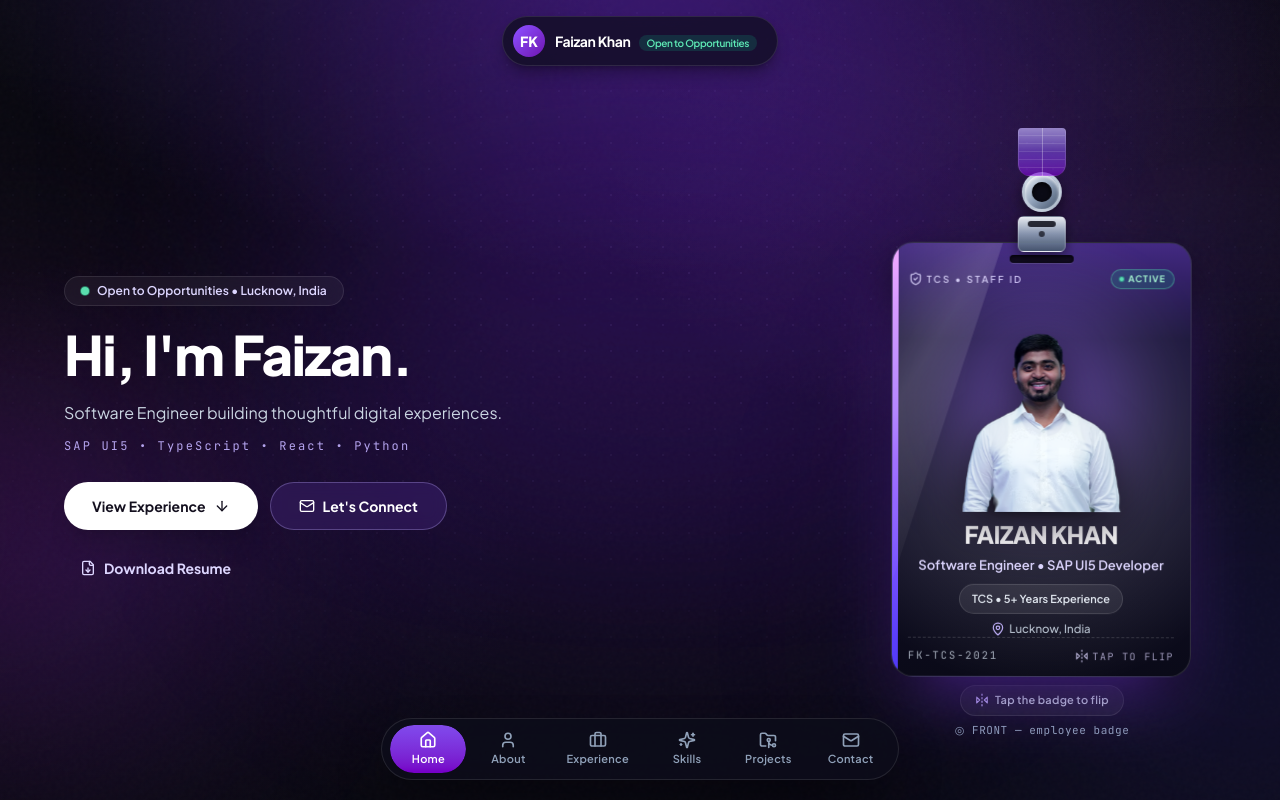
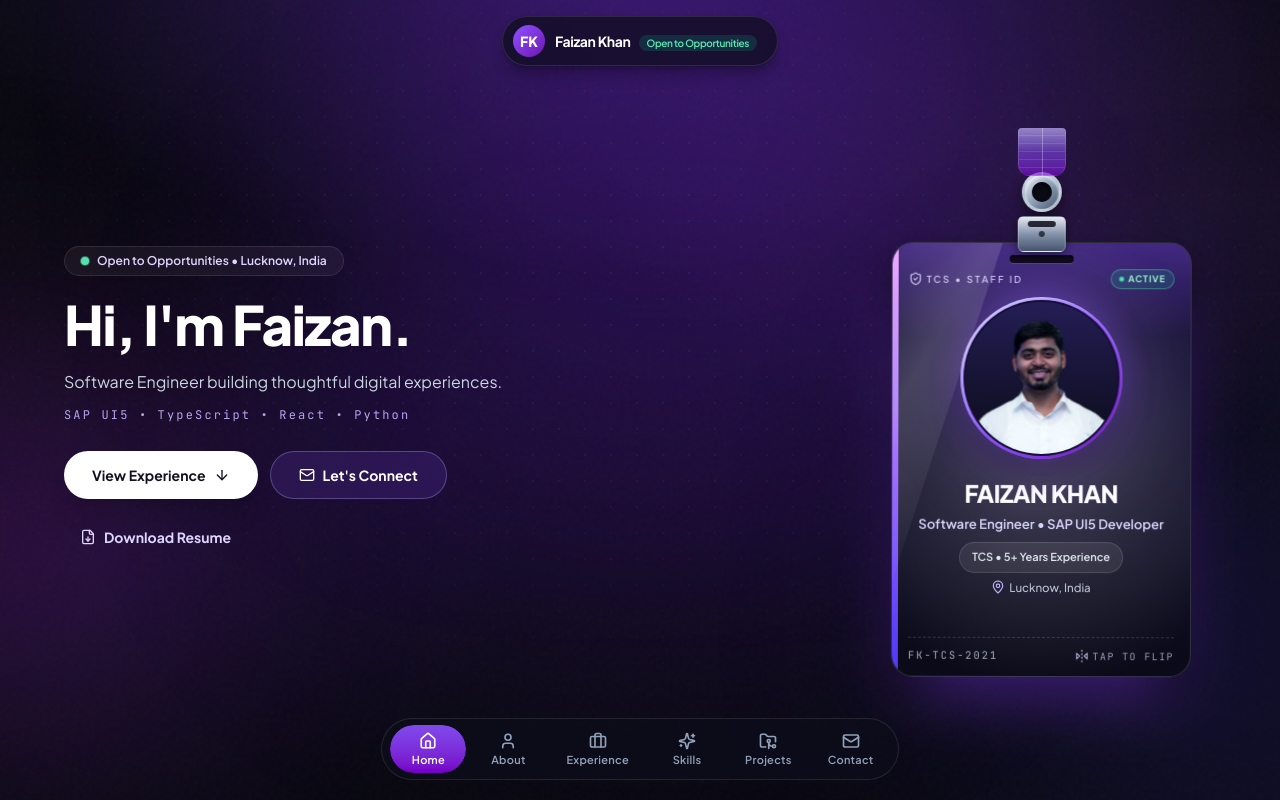
Before and after one commit to faizan-the-coder/job_portfolio, a React (Vite) app: page / in a window 1280 px wide. Shown: the top 800 px of the page. Built offline with nearby package versions, Linux system fonts and the light colour scheme.

Commit message:
fixed bugs

```diff
--- a/src/components/InteractiveIDCard.tsx
+++ b/src/components/InteractiveIDCard.tsx
@@ -6,7 +6,6 @@
   useTransform,
   useMotionTemplate,
   useReducedMotion,
-  AnimatePresence,
 } from "framer-motion";
 import { Briefcase, FlipHorizontal2, MapPin, ShieldCheck } from "lucide-react";
 import { PROFILE } from "../data/portfolio";
@@ -128,7 +127,7 @@
           <div className="w-full">
             <motion.div
               className="preserve-3d relative mt-0 aspect-[1/1.45] w-full cursor-pointer outline-none focus-visible:outline-2 focus-visible:outline-offset-4 focus-visible:outline-violet-300"
-              style={{ transformStyle: "preserve-3d" }}
+              style={{ transformStyle: "preserve-3d", WebkitTransformStyle: "preserve-3d" }}
               role="button"
               tabIndex={0}
               aria-pressed={flipped}
@@ -156,15 +155,21 @@
               <motion.div
                 animate={{ rotateY: flipped ? 180 : 0 }}
                 transition={{ duration: 0.9, ease: [0.22, 1, 0.36, 1] }}
+                style={{ transformStyle: "preserve-3d", WebkitTransformStyle: "preserve-3d" }}
                 className="preserve-3d relative h-full w-full"
               >
                 {/* ── FRONT ─────────────────────────── */}
                 <div
-                  className={`backface-hidden card-sheen ${CARD_FRAME} bg-gradient-to-b from-[#1b1440] via-[#120f2b] to-[#0a0a18]`}
+                  className={`backface-hidden flip-front card-sheen ${CARD_FRAME} bg-gradient-to-b from-[#1b1440] via-[#120f2b] to-[#0a0a18]`}
+                  style={{ WebkitBackfaceVisibility: "hidden", backfaceVisibility: "hidden" }}
                 >
-                  <div className="absolute inset-x-0 top-0 h-24 bg-gradient-to-b from-violet-500/35 to-transparent" aria-hidden />
-                  <div className="absolute inset-y-0 left-0 w-1.5 bg-gradient-to-b from-fuchsia-300 via-violet-500 to-indigo-600" aria-hidden />
-                  <motion.div className="absolute inset-0" style={reduce ? undefined : { background: glare }} aria-hidden />
+                  <div className="safari-layer absolute inset-x-0 top-0 h-24 bg-gradient-to-b from-violet-500/35 to-transparent" aria-hidden />
+                  <div className="safari-layer absolute inset-y-0 left-0 w-1.5 bg-gradient-to-b from-fuchsia-300 via-violet-500 to-indigo-600" aria-hidden />
+                  <motion.div
+                    className="safari-layer pointer-events-none absolute inset-0"
+                    style={reduce ? undefined : { background: glare }}
+                    aria-hidden
+                  />
 
                   <div className={CARD_BODY}>
                     <SlotHole />
@@ -178,20 +183,31 @@
                       </span>
                     </div>
 
-                    {/* transparent portrait — fluid height so it fills the
-                        card instead of leaving dead space */}
-                    <div className="relative mx-auto mt-1 min-h-[110px] w-full flex-1">
-                      <div className="absolute left-1/2 top-1/2 aspect-square h-[85%] -translate-x-1/2 -translate-y-1/2 rounded-full bg-violet-500/30 blur-2xl" aria-hidden />
-                      <div className="absolute bottom-0 left-1/2 h-3 w-28 -translate-x-1/2 rounded-[100%] bg-black/60 blur-[7px]" aria-hidden />
+                    {/* premium circular portrait — centered, contained, violet glow.
+                        Fixed-size circle (flex-none) so there is no stretchy
+                        flex-1 gap between photo and name. Outer card size is
+                        still owned by aspect-[1/1.45]. No `filter: drop-shadow`
+                        on the img: filters create a separate Safari compositing
+                        layer that ignores the parent's backface-visibility. */}
+                    <div className="relative mx-auto mt-2 flex w-full flex-none items-center justify-center">
+                      <div
+                        className="safari-layer absolute left-1/2 top-1/2 aspect-square h-[148px] -translate-x-1/2 -translate-y-1/2 rounded-full bg-violet-500/30 blur-2xl sm:h-[162px]"
+                        aria-hidden
+                      />
+                      <div className="safari-layer relative h-[148px] w-[148px] shrink-0 rounded-full bg-gradient-to-br from-violet-200 via-violet-500 to-purple-800 p-[3px] shadow-[0_0_28px_rgba(139,92,246,0.5),0_10px_24px_rgba(0,0,0,0.55),inset_0_1px_2px_rgba(255,255,255,0.4)] sm:h-[162px] sm:w-[162px]">
+                        <div className="relative h-full w-full overflow-hidden rounded-full border-2 border-[#151032] bg-gradient-to-b from-[#241d55] to-[#0b0b18]">
                           <img
                             src={PROFILE.photo}
                             alt={PROFILE.photoAlt}
-                        className="absolute inset-0 h-full w-full object-contain drop-shadow-[0_14px_20px_rgba(0,0,0,0.55)]"
+                            className="safari-layer h-full w-full scale-[1.18] rounded-full object-cover object-[50%_22%]"
                             loading="eager"
+                            draggable={false}
                           />
                         </div>
+                      </div>
+                    </div>
 
-                    <div className="mt-1 text-center">
+                    <div className="mt-4 text-center">
                       <h3 className="text-[24px] font-extrabold tracking-tight text-white">FAIZAN KHAN</h3>
                       <p className="mt-1 text-[13px] font-semibold text-violet-200">
                         {PROFILE.title} • {PROFILE.subtitle}
@@ -219,27 +235,42 @@
                 {/* ── BACK — same CARD_FRAME, pre-rotated 180°. ── */}
                 <div
                   className={`backface-hidden rotate-y-180 ${CARD_FRAME} bg-gradient-to-b from-[#171233] via-[#100d26] to-[#0a0a18]`}
+                  style={{ WebkitBackfaceVisibility: "hidden", backfaceVisibility: "hidden" }}
                 >
-                  <div className="absolute inset-x-0 top-0 h-20 bg-gradient-to-b from-fuchsia-500/25 to-transparent" aria-hidden />
-                  <div className="absolute inset-y-0 right-0 w-1.5 bg-gradient-to-b from-indigo-400 via-violet-500 to-fuchsia-400" aria-hidden />
-                  <motion.div className="absolute inset-0" style={reduce ? undefined : { background: glare }} aria-hidden />
+                  <div className="safari-layer absolute inset-x-0 top-0 h-20 bg-gradient-to-b from-fuchsia-500/25 to-transparent" aria-hidden />
+                  <div className="safari-layer absolute inset-y-0 right-0 w-1.5 bg-gradient-to-b from-indigo-400 via-violet-500 to-fuchsia-400" aria-hidden />
+                  <motion.div
+                    className="safari-layer pointer-events-none absolute inset-0"
+                    style={reduce ? undefined : { background: glare }}
+                    aria-hidden
+                  />
                   <div className={`${CARD_BODY} text-left`}>
                     <SlotHole />
 
-                    {/* identity header — glow echoes the front portrait */}
+                    {/* identity header — same premium ring language as the front
+                        portrait (gradient ring + violet glow + contained cover),
+                        sized for the header row so the card keeps its exact size */}
                     <div className="relative mt-2 flex items-center gap-2.5">
                       <div
-                        className="absolute top-1/2 left-8 h-16 w-28 -translate-y-1/2 rounded-full bg-violet-500/25 blur-xl"
+                        className="safari-layer absolute top-1/2 left-7 h-14 w-24 -translate-y-1/2 rounded-full bg-violet-500/25 blur-xl"
                         aria-hidden
                       />
-                      <span className="relative grid h-11 w-11 shrink-0 place-items-center overflow-hidden rounded-full border border-violet-300/40 bg-gradient-to-b from-violet-500/50 to-[#171233] shadow-lg shadow-violet-950/50">
+                      <span className="safari-layer relative grid h-12 w-12 shrink-0 place-items-center rounded-full bg-gradient-to-br from-violet-200 via-violet-500 to-purple-800 p-[2.5px] shadow-[0_0_18px_rgba(139,92,246,0.45),0_6px_16px_rgba(0,0,0,0.5)]">
+                        <span className="relative block h-full w-full overflow-hidden rounded-full border border-[#151032] bg-gradient-to-b from-[#241d55] to-[#0b0b18]">
+                          {/* Reverted to the original 48px zoomed framing for looks;
+                              clarity comes from eager loading + no GPU translateZ
+                              raster on this tiny image (scale property still zooms).
+                              Backface-visibility from the class still guards the flip. */}
                           <img
                             src={PROFILE.photo}
                             alt=""
                             aria-hidden
-                          className="h-full w-full object-cover object-top"
-                          loading="lazy"
+                            className="safari-layer block h-full w-full scale-[1.18] rounded-full object-cover object-[50%_22%]"
+                            style={{ transform: "none", WebkitTransform: "none" }}
+                            loading="eager"
+                            draggable={false}
                           />
+                        </span>
                       </span>
                       <span className="min-w-0">
                         <span className="block text-[8.5px] font-bold tracking-[0.3em] text-violet-300">
@@ -326,25 +357,6 @@
         </motion.div>
       </motion.div>
 
-      {/* flip hint — the badge itself flips on tap/click */}
-      <div className="mt-2 flex flex-col items-center gap-1.5" aria-live="polite">
-        <p className="inline-flex items-center gap-1.5 rounded-full border border-white/10 bg-white/5 px-3.5 py-1.5 text-[11px] font-semibold tracking-wide text-slate-300">
-          <FlipHorizontal2 className="h-3.5 w-3.5 text-violet-300" aria-hidden />
-          Tap the badge to flip
-        </p>
-        <AnimatePresence mode="wait">
-          <motion.p
-            key={flipped ? "back" : "front"}
-            initial={{ opacity: 0, y: 4 }}
-            animate={{ opacity: 1, y: 0 }}
-            exit={{ opacity: 0, y: -4 }}
-            className="min-h-[16px] font-mono text-[11px] tracking-wider text-slate-400"
-          >
-            {flipped ? "◉ BACK — about me" : "◎ FRONT — employee badge"}
-          </motion.p>
-        </AnimatePresence>
-      </div>
-
       {/* parallax dust behind card */}
       <motion.div
         className="pointer-events-none absolute left-1/2 top-40 -z-10 hidden h-[480px] w-[720px] -translate-x-1/2 rounded-full bg-violet-600/15 blur-[110px] md:block"
--- a/src/components/Navbar.tsx
+++ b/src/components/Navbar.tsx
@@ -53,12 +53,15 @@
         </a>
       </header>
 
-      {/* Floating bottom nav — pill on desktop, full-width bar on mobile */}
+      {/* Floating bottom nav — pill on desktop, full-width bar on mobile.
+          Flexible sizing so all 6 items stay inside at 320–414px:
+          zero gap + tighter padding/icons on the smallest screens,
+          tracking only where there is room, everything truncates. */}
       <nav
         aria-label="Primary"
-        className="fixed inset-x-0 bottom-0 z-40 flex justify-center px-3 pb-3 sm:pb-5"
+        className="fixed inset-x-0 bottom-0 z-40 flex min-w-0 justify-center px-2 pb-3 min-[380px]:px-3 sm:pb-5"
       >
-        <div className="relative flex w-full max-w-xl items-center justify-between gap-0.5 rounded-2xl border border-white/10 bg-[#0d0d1b]/80 p-1.5 shadow-2xl shadow-black/50 backdrop-blur-2xl sm:w-auto sm:gap-1 sm:rounded-full sm:px-2">
+        <div className="relative flex w-full min-w-0 max-w-xl flex-nowrap items-stretch justify-between gap-0 overflow-hidden rounded-2xl border border-white/10 bg-[#0d0d1b]/80 p-1 min-[360px]:gap-0.5 min-[360px]:p-1.5 sm:w-auto sm:gap-1 sm:rounded-full sm:px-2">
           {NAV_ITEMS.map((item) => {
             const Icon = iconFor(item.icon);
             const isActive = active === item.id;
@@ -68,7 +71,7 @@
                 onClick={() => go(item.id)}
                 aria-current={isActive ? "true" : undefined}
                 aria-label={`Go to ${item.label}`}
-                className={`relative flex min-h-[48px] min-w-0 flex-1 flex-col items-center justify-center gap-0.5 overflow-hidden rounded-xl px-1 py-1.5 text-[10px] font-semibold transition-colors sm:min-w-[76px] sm:flex-none sm:rounded-full sm:px-4 sm:text-[11px] ${
+                className={`relative flex min-h-[48px] min-w-0 flex-1 basis-0 flex-col items-center justify-center gap-[3px] overflow-hidden rounded-xl px-0.5 py-1.5 text-[9px] font-semibold transition-colors min-[360px]:px-1 min-[360px]:text-[10px] sm:min-w-[76px] sm:flex-none sm:rounded-full sm:px-4 sm:text-[11px] ${
                   isActive ? "text-white" : "text-slate-400 hover:text-violet-200"
                 }`}
               >
@@ -79,8 +82,14 @@
                     transition={{ type: "spring", stiffness: 420, damping: 34 }}
                   />
                 )}
-                <Icon className="relative h-[18px] w-[18px] shrink-0" strokeWidth={2.2} aria-hidden />
-                <span className="relative max-w-full truncate tracking-wide">{item.label}</span>
+                <Icon
+                  className="relative h-4 w-4 shrink-0 min-[360px]:h-[18px] min-[360px]:w-[18px]"
+                  strokeWidth={2.2}
+                  aria-hidden
+                />
+                <span className="relative w-full max-w-full truncate text-center leading-tight tracking-normal min-[400px]:tracking-wide">
+                  {item.label}
+                </span>
               </button>
             );
           })}
--- a/src/index.css
+++ b/src/index.css
@@ -75,19 +75,42 @@
   border: 2px solid #0b0b16;
 }
 
-/* Card 3D helpers */
+/* Card 3D helpers — Safari/iOS-safe.
+   Every filtered layer (blur / drop-shadow) needs its own
+   backface-visibility, otherwise Safari composites it above the
+   opposite face during the flip. translateZ separates the two
+   faces so neither z-fights nor bleeds through. */
 .perspective-1600 {
+  -webkit-perspective: 1600px;
   perspective: 1600px;
 }
 .preserve-3d {
+  -webkit-transform-style: preserve-3d;
   transform-style: preserve-3d;
 }
 .backface-hidden {
+  -webkit-backface-visibility: hidden;
   backface-visibility: hidden;
-  -webkit-backface-visibility: hidden;
+  -webkit-transform: translateZ(0);
+  transform: translateZ(0);
+}
+/* Front face sits 1px toward the viewer so it wins depth testing
+   while facing forward and hides cleanly once rotated away. */
+.flip-front {
+  -webkit-transform: translateZ(1px);
+  transform: translateZ(1px);
 }
 .rotate-y-180 {
-  transform: rotateY(180deg);
+  -webkit-transform: rotateY(180deg) translateZ(1px);
+  transform: rotateY(180deg) translateZ(1px);
+}
+/* Inner glow / glare / portrait layers: keep them glued to their own
+   face in Safari's GPU compositor. */
+.safari-layer {
+  -webkit-backface-visibility: hidden;
+  backface-visibility: hidden;
+  -webkit-transform: translateZ(0);
+  transform: translateZ(0);
 }
 
 /* Dot grid + noise */
@@ -150,6 +173,8 @@
   background: linear-gradient(105deg, transparent, rgba(255, 255, 255, 0.14), transparent);
   animation: shine-line 5.5s ease-in-out infinite;
   pointer-events: none;
+  -webkit-backface-visibility: hidden;
+  backface-visibility: hidden;
 }
 
 /* Hide scrollbars for chip rails */
```
Lines whose indentation alone changed are shown as unchanged.
